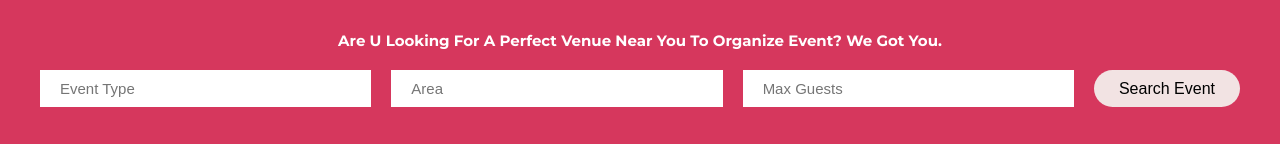
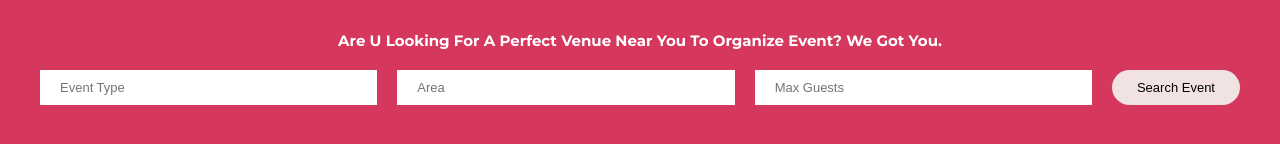
Before and after one commit to fatimaiqbal02/mern-events-app, a React (Create React App) app in the folder client/: page /home in a window 1280 px wide. Shown: the part 1023-1167 px from the top of the page. Built offline with nearby package versions, Linux system fonts and the light colour scheme; a web font is replaced by a local one.

Commit message:
Update SearchBar.css

```diff
--- a/client/src/Components/SearchBar/SearchBar.css
+++ b/client/src/Components/SearchBar/SearchBar.css
@@ -15,18 +15,18 @@
     width: 100%;
 }
 input{
-    font-size: 1.5rem;
+    font-size: 1.3rem;
     padding: 1rem 2rem;
     flex: 1 1 calc(10% - 1rem);
     outline: none;
-    width: 100%;
     border:none
 }
 .search-bar__btn{
     color: black;
     background: #f2e3e3;
+    font-size: 1.3rem;
 }
-@media (max-width: 690px) {
+@media (max-width: 786px) {
     .form__grid{
         flex-direction: column;
     }
```
